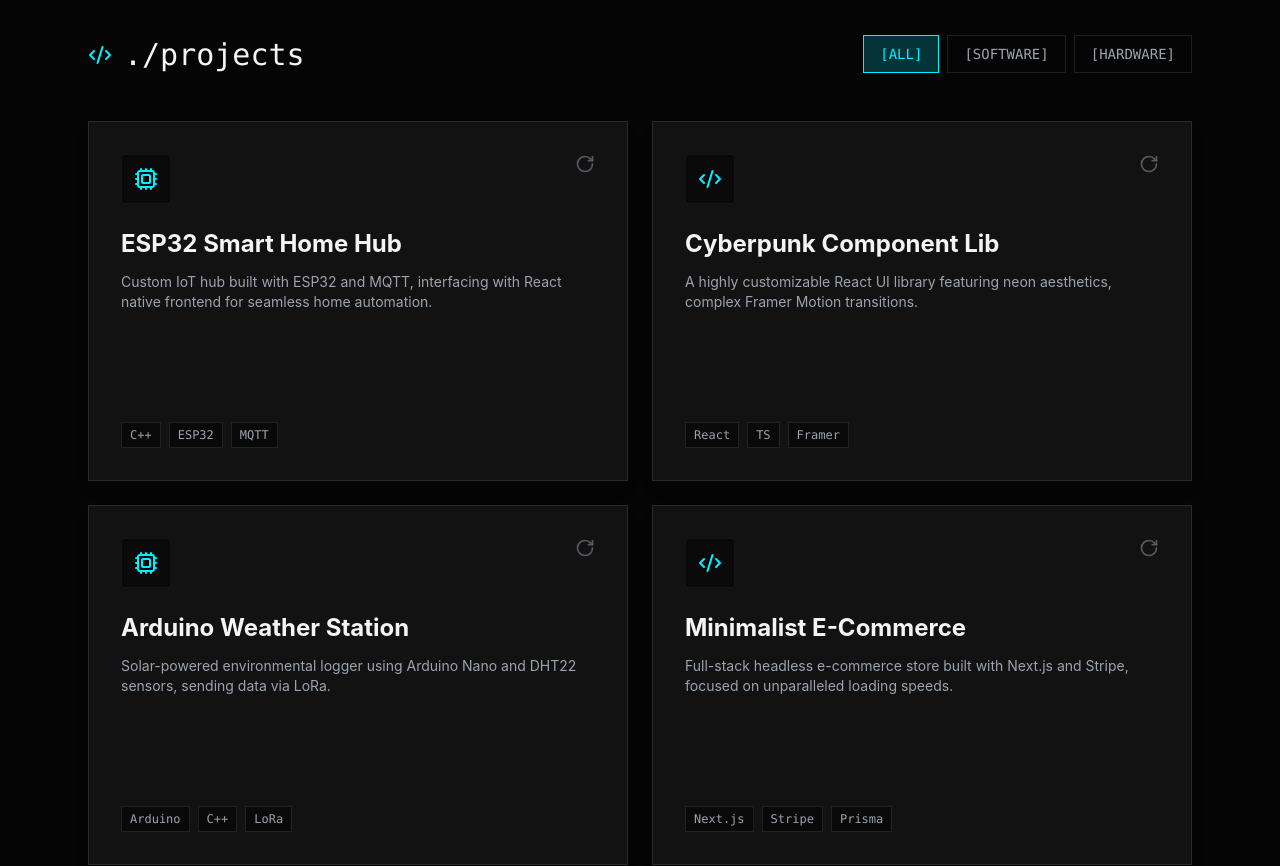
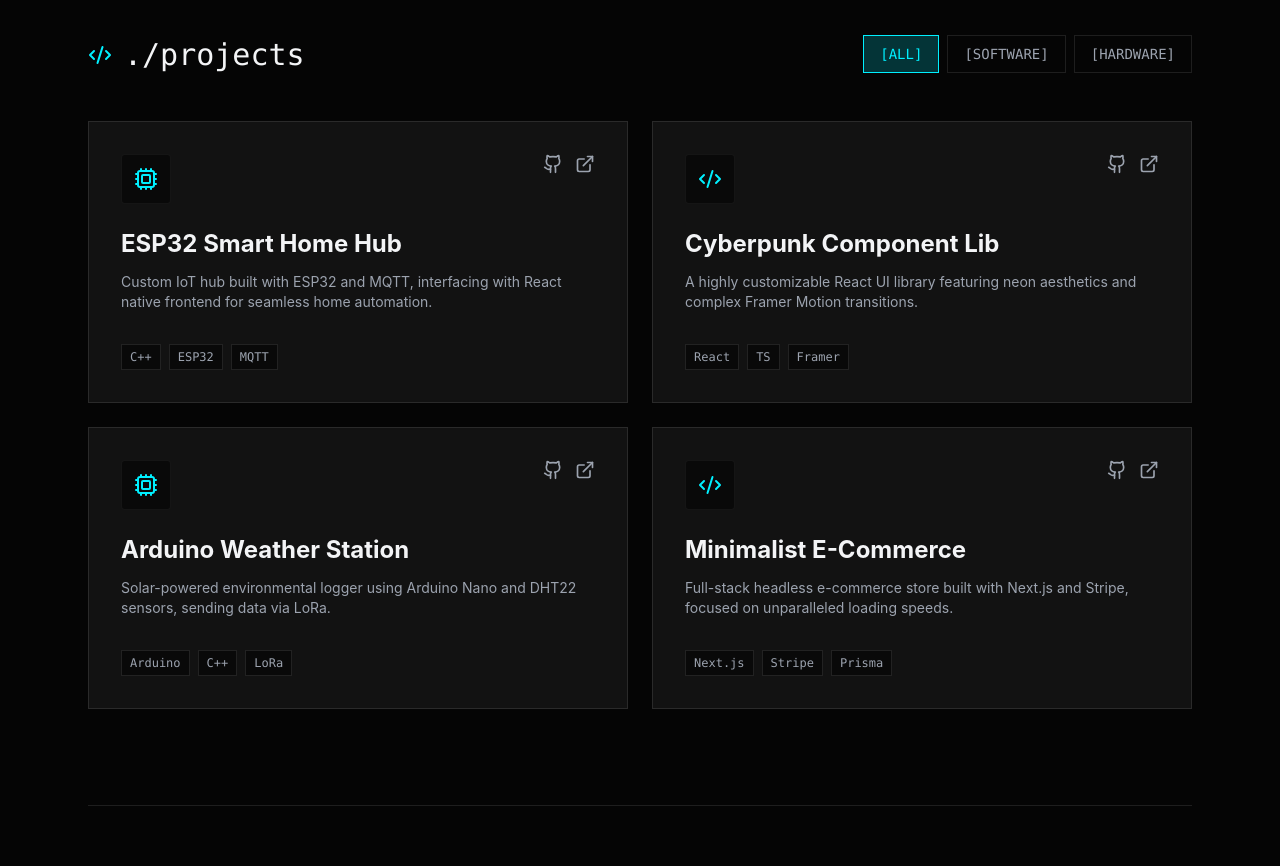
Before and after one commit to ArcaIcr/portfolio, a React app: page / in a window 1280 px wide. Shown: the part 1740-2606 px from the top of the page. Built offline with nearby package versions, Linux system fonts and the light colour scheme; the HTML template or start-up script is replaced by a standard one.

Commit message:
chore: Degrade some UI

```diff
--- a/src/App.tsx
+++ b/src/App.tsx
@@ -2,41 +2,11 @@ import { Navigation } from './components/Navigation';
 import { Hero } from './components/Hero';
 import { About } from './components/About';
 import { Projects } from './components/Projects';
-import { useEffect } from 'react';
 import { Contact } from './components/Contact';
-import { Cursor } from './components/Cursor';
-import { useSoundEffect } from './hooks/useSoundEffect';
 
 function App() {
-  const { playHoverSound, playClickSound } = useSoundEffect();
-
-  useEffect(() => {
-    const handleMouseOver = (e: MouseEvent) => {
-      const target = e.target as HTMLElement;
-      if (target.closest('a') || target.closest('button') || target.closest('.group')) {
-        playHoverSound();
-      }
-    };
-
-    const handleClick = (e: MouseEvent) => {
-      const target = e.target as HTMLElement;
-      if (target.closest('a') || target.closest('button')) {
-        playClickSound();
-      }
-    };
-
-    document.body.addEventListener('mouseover', handleMouseOver);
-    document.body.addEventListener('click', handleClick);
-
-    return () => {
-      document.body.removeEventListener('mouseover', handleMouseOver);
-      document.body.removeEventListener('click', handleClick);
-    };
-  }, [playHoverSound, playClickSound]);
-
   return (
     <div className="min-h-screen bg-[var(--color-cyber-bg)] text-[var(--color-cyber-text)] font-sans selection:bg-[var(--color-cyber-neon)] selection:text-black pb-10">
-      <Cursor />
       <Navigation />
 
       <main className="pt-24 md:pt-32 px-6 max-w-6xl mx-auto">
--- a/src/components/Cursor.tsx
+++ /dev/null
@@ -1,55 +0,0 @@
-import { useEffect, useState } from 'react';
-import { motion } from 'framer-motion';
-
-export function Cursor() {
-  const [mousePosition, setMousePosition] = useState({ x: 0, y: 0 });
-  const [isHovering, setIsHovering] = useState(false);
-
-  useEffect(() => {
-    const updateMousePosition = (e: MouseEvent) => {
-      setMousePosition({ x: e.clientX, y: e.clientY });
-
-      const target = e.target as HTMLElement;
-      if (target.closest('a') !== null || target.closest('button') !== null || target.closest('.group') !== null) {
-        setIsHovering(true);
-      } else {
-        setIsHovering(false);
-      }
-    };
-
-    window.addEventListener('mousemove', updateMousePosition);
-    return () => window.removeEventListener('mousemove', updateMousePosition);
-  }, []);
-
-  return (
-    <>
-      <motion.div
-        className="fixed top-0 left-0 w-8 h-8 rounded-full border border-[var(--color-cyber-neon)] pointer-events-none z-[9999] mix-blend-screen hidden md:block"
-        animate={{
-          x: mousePosition.x - 16,
-          y: mousePosition.y - 16,
-          scale: isHovering ? 1.5 : 1,
-          opacity: 1,
-          borderColor: isHovering ? 'var(--color-cyber-magenta)' : 'var(--color-cyber-neon)'
-        }}
-        transition={{ type: "spring", stiffness: 500, damping: 28, mass: 0.5 }}
-      >
-        {isHovering && (
-          <motion.div
-            initial={{ opacity: 0 }}
-            animate={{ opacity: 0.2 }}
-            className="absolute inset-0 bg-[var(--color-cyber-magenta)] rounded-full"
-          />
-        )}
-      </motion.div>
-      <motion.div
-        className="fixed top-0 left-0 w-1.5 h-1.5 bg-[var(--color-cyber-magenta)] rounded-full pointer-events-none z-[9999] hidden md:block"
-        animate={{
-          x: mousePosition.x - 3,
-          y: mousePosition.y - 3,
-        }}
-        transition={{ type: "spring", stiffness: 1000, damping: 50, mass: 0.1 }}
-      />
-    </>
-  );
-}
--- a/src/components/Projects.tsx
+++ b/src/components/Projects.tsx
@@ -1,6 +1,6 @@
 import { useState } from 'react';
 import { motion, AnimatePresence } from 'framer-motion';
-import { Github, ExternalLink, Cpu, Code2, RotateCw } from 'lucide-react';
+import { Github, ExternalLink, Cpu, Code2 } from 'lucide-react';
 
 const projectsData = [
   {
@@ -9,16 +9,14 @@ const projectsData = [
     category: "hardware",
     description: "Custom IoT hub built with ESP32 and MQTT, interfacing with React native frontend for seamless home automation.",
     tech: ["C++", "ESP32", "MQTT"],
-    codeSnippet: "void setup() {\n  Serial.begin(115200);\n  setup_wifi();\n  client.setServer(mqtt_server, 1883);\n}",
     icon: <Cpu className="text-[var(--color-cyber-neon)]" size={24} />
   },
   {
     id: 2,
     title: "Cyberpunk Component Lib",
     category: "software",
-    description: "A highly customizable React UI library featuring neon aesthetics, complex Framer Motion transitions.",
+    description: "A highly customizable React UI library featuring neon aesthetics and complex Framer Motion transitions.",
     tech: ["React", "TS", "Framer"],
-    codeSnippet: "const GlitchText = ({ text }) => (\n  <span className='glitch-text' data-text={text}>\n    {text}\n  </span>\n);",
     icon: <Code2 className="text-[var(--color-cyber-neon)]" size={24} />
   },
   {
@@ -27,7 +25,6 @@ const projectsData = [
     category: "hardware",
     description: "Solar-powered environmental logger using Arduino Nano and DHT22 sensors, sending data via LoRa.",
     tech: ["Arduino", "C++", "LoRa"],
-    codeSnippet: "DHT dht(DHTPIN, DHTTYPE);\nfloat h = dht.readHumidity();\nfloat t = dht.readTemperature();",
     icon: <Cpu className="text-[var(--color-cyber-neon)]" size={24} />
   },
   {
@@ -36,68 +33,9 @@ const projectsData = [
     category: "software",
     description: "Full-stack headless e-commerce store built with Next.js and Stripe, focused on unparalleled loading speeds.",
     tech: ["Next.js", "Stripe", "Prisma"],
-    codeSnippet: "export async function loadCart() {\n  return db.cart.findUnique({ where });\n}",
     icon: <Code2 className="text-[var(--color-cyber-neon)]" size={24} />
   }
 ];
-
-function FlipCard({ project }: { project: typeof projectsData[0] }) {
-  const [isFlipped, setIsFlipped] = useState(false);
-
-  return (
-    <div className="relative h-[360px] cursor-pointer group" style={{ perspective: '1000px' }} onClick={() => setIsFlipped(!isFlipped)}>
-      <motion.div
-        className="w-full h-full relative"
-        initial={false}
-        animate={{ rotateY: isFlipped ? 180 : 0 }}
-        transition={{ duration: 0.6, type: "spring", stiffness: 260, damping: 20 }}
-        style={{ transformStyle: 'preserve-3d' }}
-      >
-        {/* Front Face */}
-        <div className="absolute inset-0 border border-white/10 bg-[var(--color-cyber-card)] p-8 hover:border-[var(--color-cyber-neon-dim)] transition-colors flex flex-col shadow-lg" style={{ backfaceVisibility: 'hidden' }}>
-          <div className="flex justify-between items-start mb-6">
-            <div className="p-3 bg-black/50 border border-white/5 rounded-sm icon-glitch-hover transition-colors">
-              {project.icon}
-            </div>
-            <div className="flex gap-3 text-[var(--color-cyber-text-muted)] opacity-50 group-hover:opacity-100 transition-opacity">
-              <RotateCw size={20} className="hover:text-[var(--color-cyber-neon)] transition-colors" />
-            </div>
-          </div>
-
-          <h3 className="text-2xl font-bold mb-3 text-[var(--color-cyber-text)] group-hover:text-[var(--color-cyber-neon)] transition-colors">
-            {project.title}
-          </h3>
-
-          <p className="text-[var(--color-cyber-text-muted)] mb-8 flex-grow text-sm">
-            {project.description}
-          </p>
-
-          <div className="flex flex-wrap gap-2 font-mono text-xs">
-            {project.tech.map(t => (
-              <span key={t} className="px-2 py-1 bg-black/50 border border-white/10 text-[var(--color-cyber-text-muted)]">
-                {t}
-              </span>
-            ))}
-          </div>
-        </div>
-
-        {/* Back Face */}
-        <div className="absolute inset-0 border border-[var(--color-cyber-neon-dim)] bg-black p-8 flex flex-col shadow-[0_0_20px_var(--color-cyber-neon-dim)]" style={{ backfaceVisibility: 'hidden', transform: 'rotateY(180deg)' }}>
-          <div className="flex justify-between items-center mb-4 pb-4 border-b border-white/10">
-            <span className="font-mono text-[var(--color-cyber-neon)] text-sm">&gt; {project.category === 'software' ? 'index.tsx' : 'main.cpp'}</span>
-            <div className="flex gap-3 text-[var(--color-cyber-text-muted)] z-10" onClick={(e) => e.stopPropagation()}>
-              <a href="#" className="hover:text-[var(--color-cyber-neon)] transition-colors"><Github size={18} /></a>
-              <a href="#" className="hover:text-[var(--color-cyber-neon)] transition-colors"><ExternalLink size={18} /></a>
-            </div>
-          </div>
-          <pre className="font-mono text-xs text-green-400 bg-[#0A0A0A] p-4 rounded-sm border border-white/5 flex-grow overflow-x-auto selection:bg-green-400 selection:text-black mt-2">
-            <code>{project.codeSnippet}</code>
-          </pre>
-        </div>
-      </motion.div>
-    </div>
-  );
-}
 
 export function Projects() {
   const [filter, setFilter] = useState<'all' | 'software' | 'hardware'>('all');
@@ -129,7 +67,7 @@ export function Projects() {
         </div>
       </div>
 
-      <motion.div layout className="grid md:grid-cols-2 gap-6" style={{ perspective: '1000px' }}>
+      <motion.div layout className="grid md:grid-cols-2 gap-6">
         <AnimatePresence mode="popLayout">
           {filteredProjects.map((project) => (
             <motion.div
@@ -139,8 +77,33 @@ export function Projects() {
               exit={{ opacity: 0, scale: 0.9 }}
               transition={{ duration: 0.3 }}
               key={project.id}
+              className="border border-white/10 bg-[var(--color-cyber-card)] p-8 hover:border-[var(--color-cyber-neon-dim)] transition-colors group flex flex-col"
             >
-               <FlipCard project={project} />
+              <div className="flex justify-between items-start mb-6">
+                <div className="p-3 bg-black/50 border border-white/5 rounded-sm icon-glitch-hover transition-colors">
+                  {project.icon}
+                </div>
+                <div className="flex gap-3 text-[var(--color-cyber-text-muted)]">
+                  <a href="#" className="hover:text-[var(--color-cyber-neon)] transition-colors"><Github size={20} /></a>
+                  <a href="#" className="hover:text-[var(--color-cyber-neon)] transition-colors"><ExternalLink size={20} /></a>
+                </div>
+              </div>
+
+              <h3 className="text-2xl font-bold mb-3 text-[var(--color-cyber-text)] group-hover:text-[var(--color-cyber-neon)] transition-colors">
+                {project.title}
+              </h3>
+
+              <p className="text-[var(--color-cyber-text-muted)] mb-8 flex-grow text-sm">
+                {project.description}
+              </p>
+
+              <div className="flex flex-wrap gap-2 font-mono text-xs">
+                {project.tech.map(t => (
+                  <span key={t} className="px-2 py-1 bg-black/50 border border-white/10 text-[var(--color-cyber-text-muted)]">
+                    {t}
+                  </span>
+                ))}
+              </div>
             </motion.div>
           ))}
         </AnimatePresence>
--- a/src/hooks/useSoundEffect.ts
+++ /dev/null
@@ -1,53 +0,0 @@
-import { useCallback } from 'react';
-
-export function useSoundEffect() {
-  const playHoverSound = useCallback(() => {
-    try {
-      const AudioContext = window.AudioContext || (window as any).webkitAudioContext;
-      if (!AudioContext) return;
-      const ctx = new AudioContext();
-
-      const oscillator = ctx.createOscillator();
-      const gainNode = ctx.createGain();
-
-      oscillator.type = 'sine';
-      oscillator.frequency.setValueAtTime(800, ctx.currentTime);
-      oscillator.frequency.exponentialRampToValueAtTime(1200, ctx.currentTime + 0.05);
-
-      gainNode.gain.setValueAtTime(0.02, ctx.currentTime);
-      gainNode.gain.exponentialRampToValueAtTime(0.001, ctx.currentTime + 0.05);
-
-      oscillator.connect(gainNode);
-      gainNode.connect(ctx.destination);
-
-      oscillator.start();
-      oscillator.stop(ctx.currentTime + 0.05);
-    } catch(e) { /* ignore autoplay blocks */ }
-  }, []);
-
-  const playClickSound = useCallback(() => {
-    try {
-      const AudioContext = window.AudioContext || (window as any).webkitAudioContext;
-      if (!AudioContext) return;
-      const ctx = new AudioContext();
-
-      const oscillator = ctx.createOscillator();
-      const gainNode = ctx.createGain();
-
-      oscillator.type = 'square';
-      oscillator.frequency.setValueAtTime(150, ctx.currentTime);
-      oscillator.frequency.exponentialRampToValueAtTime(50, ctx.currentTime + 0.1);
-
-      gainNode.gain.setValueAtTime(0.05, ctx.currentTime);
-      gainNode.gain.exponentialRampToValueAtTime(0.001, ctx.currentTime + 0.1);
-
-      oscillator.connect(gainNode);
-      gainNode.connect(ctx.destination);
-
-      oscillator.start();
-      oscillator.stop(ctx.currentTime + 0.1);
-    } catch(e) { /* ignore autoplay blocks */ }
-  }, []);
-
-  return { playHoverSound, playClickSound };
-}
--- a/src/index.css
+++ b/src/index.css
@@ -121,9 +121,3 @@ body {
   40% { transform: translate(2px, -1px); filter: drop-shadow(-2px 0 0 var(--color-cyber-magenta)) drop-shadow(2px 0 0 var(--color-cyber-neon)); }
   60% { transform: translate(0); filter: drop-shadow(0 0 0 transparent); }
 }
-
-@media (pointer: fine) {
-  body, a, button, .cursor-pointer, input {
-    cursor: none !important;
-  }
-}
```
